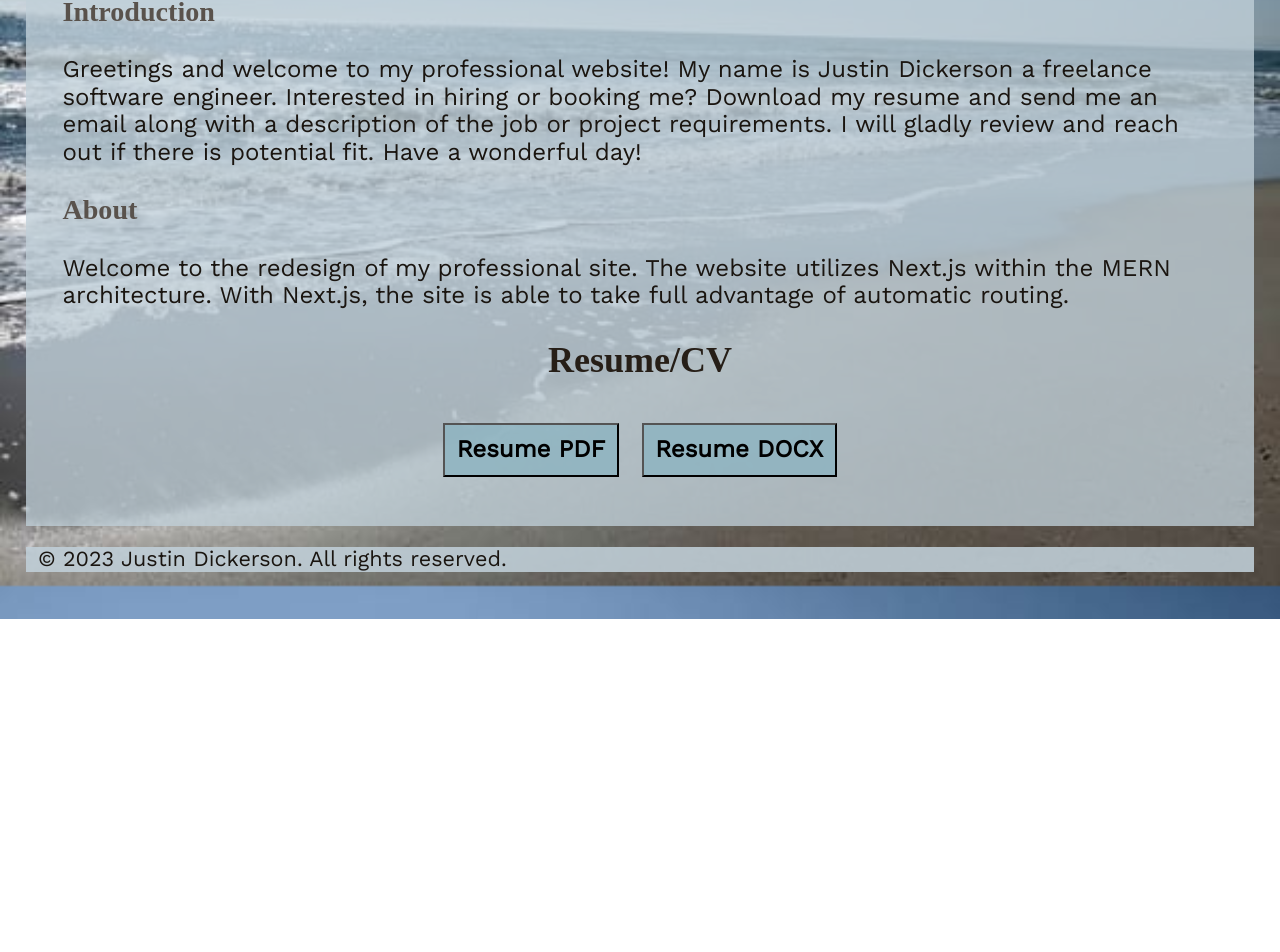
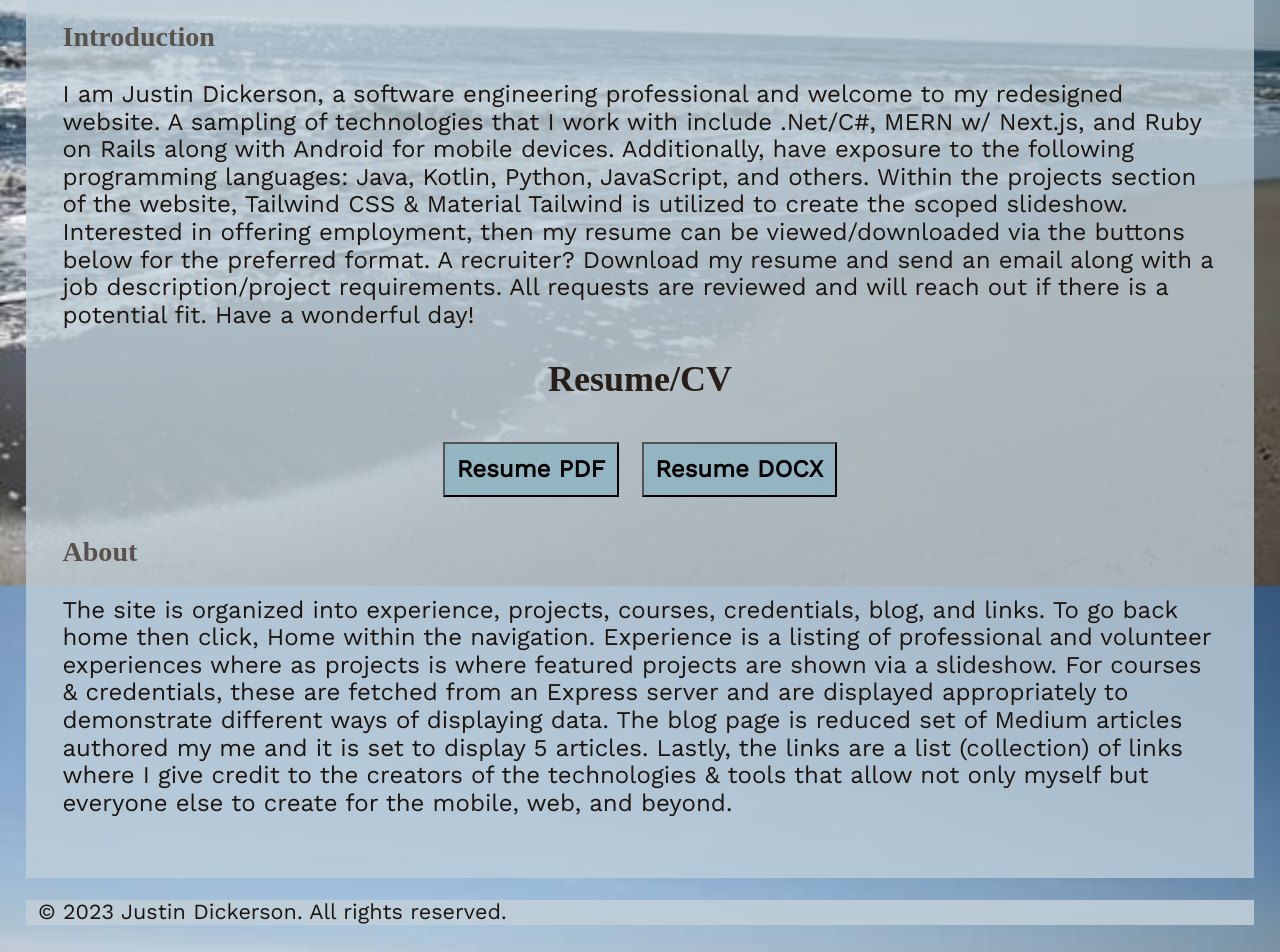
Before and after one commit to dj911ice/portfolio-mern-next, a Next.js app in the folder code/mpc/: page / in a window 1280 px wide. Shown: the part 374-1326 px from the top of the page. Before the commit the page ends 993 px from the top, so only its background shows below. Built offline with nearby package versions, Linux system fonts and the light colour scheme.

Commit message:
Added descriptions to main pages to assist in usability & understanding.

```diff
--- a/code/mpc/src/components/Header.js
+++ b/code/mpc/src/components/Header.js
@@ -10,6 +10,7 @@ function Header() {
                 <span>
                     <div>
                         <p id={"myName"}>Justin P. Dickerson</p>
+                        <p>Software Engineer</p>
                         <Link href={"https://www.linkedin.com/in/justinpdickerson/"}
                               target={"_blank"}><FaLinkedin id={"linkedin"}></FaLinkedin></Link>
                         <span> </span>
--- a/code/mpc/src/pages/courses.js
+++ b/code/mpc/src/pages/courses.js
@@ -3,7 +3,8 @@ import React, {useState, useEffect} from "react";
 import Header from "@/components/Header";
 import {useRouter} from "next/router";
 import CoursesDescriptionList from "@/components/CoursesDescriptionList";
-function Courses(){
+
+function Courses() {
     const [courses, setCourses] = useState([]);
 
     const router = useRouter();
@@ -18,7 +19,6 @@ function Courses(){
     }
 
 
-
     useEffect(() => {
         retrieveCourses();
     }, []);
@@ -31,12 +31,21 @@ function Courses(){
                     <button className={"fetchData"} onClick={retrieveCourses}>Fetch Courses</button>
                     <button className={"admin"} onClick={courseAdmin}>Courses Admin</button>
                     <h2>Computer Science Courses</h2>
+                    <p>Courses in computer science & mathematics along with other related course work. Course work is
+                        added to the database prior to each term and updated at the end of each term. Most recent
+                        courses are shown at the top along with its status. Descriptions are taken directly from the
+                        college/university catalog that is enforced at time of registration. In the event, that
+                        description data is unavailable then the most recent description or equivalent is used. If
+                        courses are not being displayed then click on the <q>Fetch Courses</q> button and wait for the
+                        api server to service the request.
+
+                    </p>
                     {/*<span>Table of Courses</span>*/}
                     {/*<CoursesTable*/}
                     {/*courses={courses}*/}
                     {/*/>*/}
                     <CoursesDescriptionList
-                        courses={courses.sort((a, b) => a.courseDate > b.courseDate ? -1: 1)}
+                        courses={courses.sort((a, b) => a.courseDate > b.courseDate ? -1 : 1)}
                     />
                 </section>
             </main>
--- a/code/mpc/src/pages/credentials.js
+++ b/code/mpc/src/pages/credentials.js
@@ -2,7 +2,8 @@ import React, {useEffect, useState} from "react";
 import Header from "@/components/Header";
 import {useRouter} from "next/router";
 import CredentialsTable from "@/components/CredentialsTable";
-function Credentials({}){
+
+function Credentials({}) {
     const router = useRouter();
 
     const credentialAdmin = () => {
@@ -29,9 +30,17 @@ function Credentials({}){
                     <button className={"fetchData"} onClick={retrieveCredentials}>Fetch Credentials</button>
                     <button className={"admin"} onClick={credentialAdmin}>Credentials Admin</button>
                     <h2>My Credentials</h2>
+                    <p>
+                        Table of credentials earned or pursued. Most recently earned or currently being
+                        pursued credential(s) are at the top of the table. Credentials are added as they are being
+                        seriously pursued or been awarded/earned along with the appropriate status. Only verifiable,
+                        permanent, and/or current (if credential expires) credentials are added to the database. If
+                        credentials are not being displayed then click on the <q>Fetch Credentials</q> button and wait
+                        for the api server to service the request.
+                    </p>
                     {/*<span>Table of Credentials</span>*/}
                     <CredentialsTable
-                    credentials={credentials.sort((a, b) => a.conferralDate > b.conferralDate ? -1: 1)}
+                        credentials={credentials.sort((a, b) => a.conferralDate > b.conferralDate ? -1 : 1)}
                     />
                 </section>
             </main>
--- a/code/mpc/src/pages/experience.js
+++ b/code/mpc/src/pages/experience.js
@@ -12,14 +12,15 @@ function Experience(){
                     <ul>
                         <li>Ruby Developer at Prota Ventures</li>
                         <li>Android Engineer as an Independent Consultant</li>
-                        <li>Android Developer at the Mobile Apps Company</li>
-                        <li>Web Administrator at Council for Economic Opportunities in Greater Cleveland</li>
-                        <li>Web Marketing Associate at Home Appliance Mart</li>
-                        <li>Web Administrator at Solutions for VIP Dancers</li>
+                        <li>Former Android Developer at the Mobile Apps Company</li>
+                        <li>Former Web Administrator at Council for Economic Opportunities in Greater Cleveland</li>
+                        <li>Former Web Marketing Associate at Home Appliance Mart</li>
+                        <li>Former Web Administrator at Solutions for VIP Dancers</li>
                     </ul>
                     <p>Volunteer Experience:</p>
                     <ul>
-                        <li>Webmaster at Ballroom Club at the University of Michigan</li>
+                        <li>Former Webmaster at Ballroom Club at the University of Michigan</li>
+                        <li>Former Director of Curriculum at Ballroom Club at the University of Michigan</li>
                     </ul>
                     <h2>Resume/CV</h2>
                     <div className={"resume"}>
--- a/code/mpc/src/pages/index.js
+++ b/code/mpc/src/pages/index.js
@@ -20,16 +20,15 @@ export default function Home() {
                     <h2>Professional Site</h2>
                     <h3>Introduction</h3>
                     <p>
-                        Greetings and welcome to my professional website! My name is Justin Dickerson a freelance
-                        software engineer. Interested in hiring or booking me? Download my resume and send me an email
-                        along with a description of the job or project requirements. I will gladly review and reach out
-                        if there is potential fit. Have a wonderful day!
-                    </p>
-
-                    <h3>About</h3>
-                    <p>
-                        Welcome to the redesign of my professional site. The website utilizes Next.js within the MERN
-                        architecture. With Next.js, the site is able to take full advantage of automatic routing.
+                        I am Justin Dickerson, a software engineering professional and welcome to my redesigned website.
+                        A sampling of technologies that I work with include .Net/C#, MERN w/ Next.js, and Ruby on Rails
+                        along with Android for mobile devices. Additionally, have exposure to the following programming
+                        languages: Java, Kotlin, Python, JavaScript, and others. Within the projects section of the
+                        website, Tailwind CSS & Material Tailwind is utilized to create the scoped slideshow. Interested
+                        in offering employment, then my resume can be viewed/downloaded via the buttons below for the
+                        preferred format. A recruiter? Download my resume and send an email along with a job
+                        description/project requirements. All requests are reviewed and will reach out if there is a
+                        potential fit. Have a wonderful day!
                     </p>
 
                     <h2>Resume/CV</h2>
@@ -41,6 +40,20 @@ export default function Home() {
                             <button id={"docx"}>Resume DOCX</button>
                         </a>
                     </div>
+
+                    <h3>About</h3>
+                    <p>
+                        The site is organized into experience, projects, courses, credentials, blog, and links. To go
+                        back home then click, Home within the navigation. Experience is a listing of professional and
+                        volunteer experiences where as projects is where featured projects are shown via a slideshow.
+                        For courses & credentials, these are fetched from an Express server and are displayed
+                        appropriately to demonstrate different ways of displaying data. The blog page is reduced set of
+                        Medium articles authored my me and it is set to display 5 articles. Lastly, the links are a list
+                        (collection) of links where I give credit to the creators of the technologies & tools that allow
+                        not only myself but everyone else to create for the mobile, web, and beyond.
+                    </p>
+
+
                 </section>
             </main>
             <footer>
--- a/code/mpc/src/pages/projects.js
+++ b/code/mpc/src/pages/projects.js
@@ -8,7 +8,7 @@ function Projects() {
             <Header/>
             <main>
                 <section>
-                    <h2>Awesome Projects</h2>
+                    <h2>Featured Projects</h2>
                     <div>
                         <Carousel
                             transition={{ duration: 1.5 }}
--- a/code/mpc/src/utils/devLinks.js
+++ b/code/mpc/src/utils/devLinks.js
@@ -15,5 +15,15 @@ export const devLinks =[
         name: "Webstorm IDE",
         path: "https://www.jetbrains.com/webstorm/",
         description: "Provided by Jetbrains, this IDE rocks!"
+    },
+    {
+        name: "Tailwind CSS",
+        path: "https://tailwindcss.com/",
+        description: "Utility first css framework."
+    },
+    {
+        name: "Material Tailwind",
+        path: "https://www.material-tailwind.com/",
+        description: "Material components for Tailwind."
     }
 ]
```
